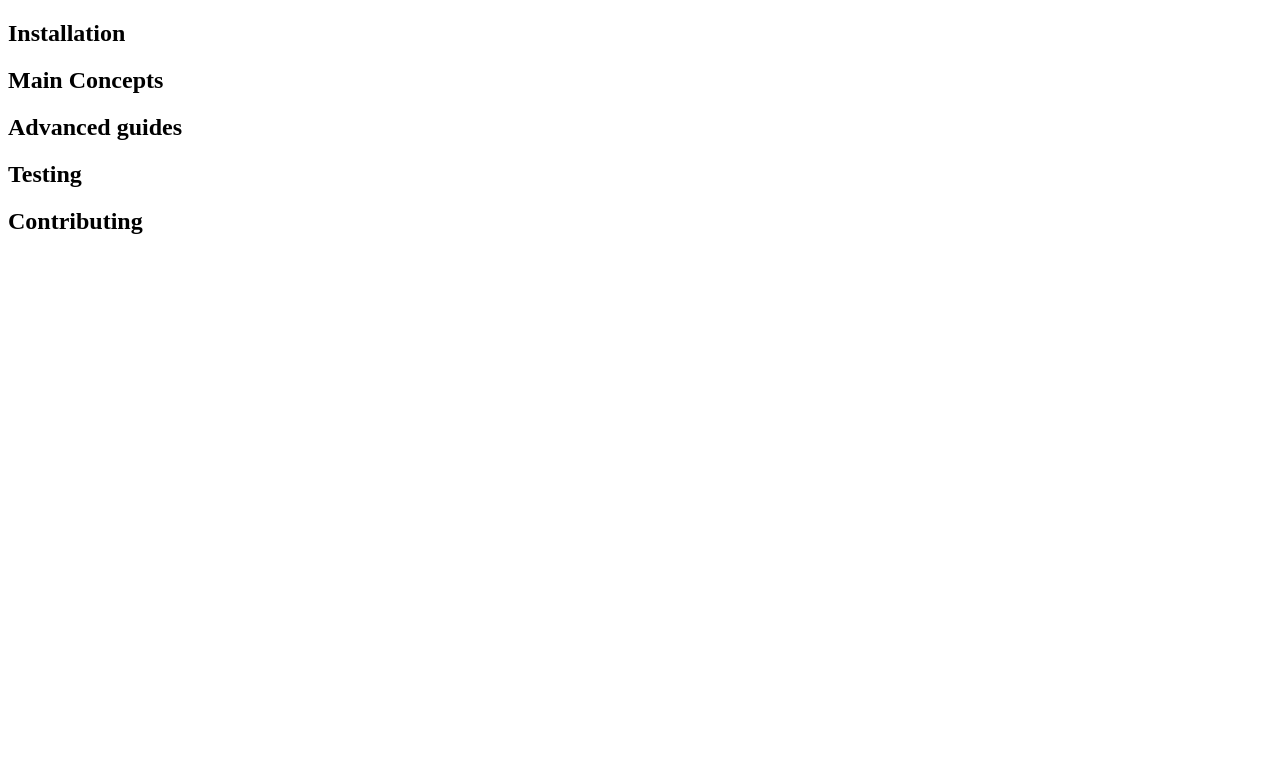
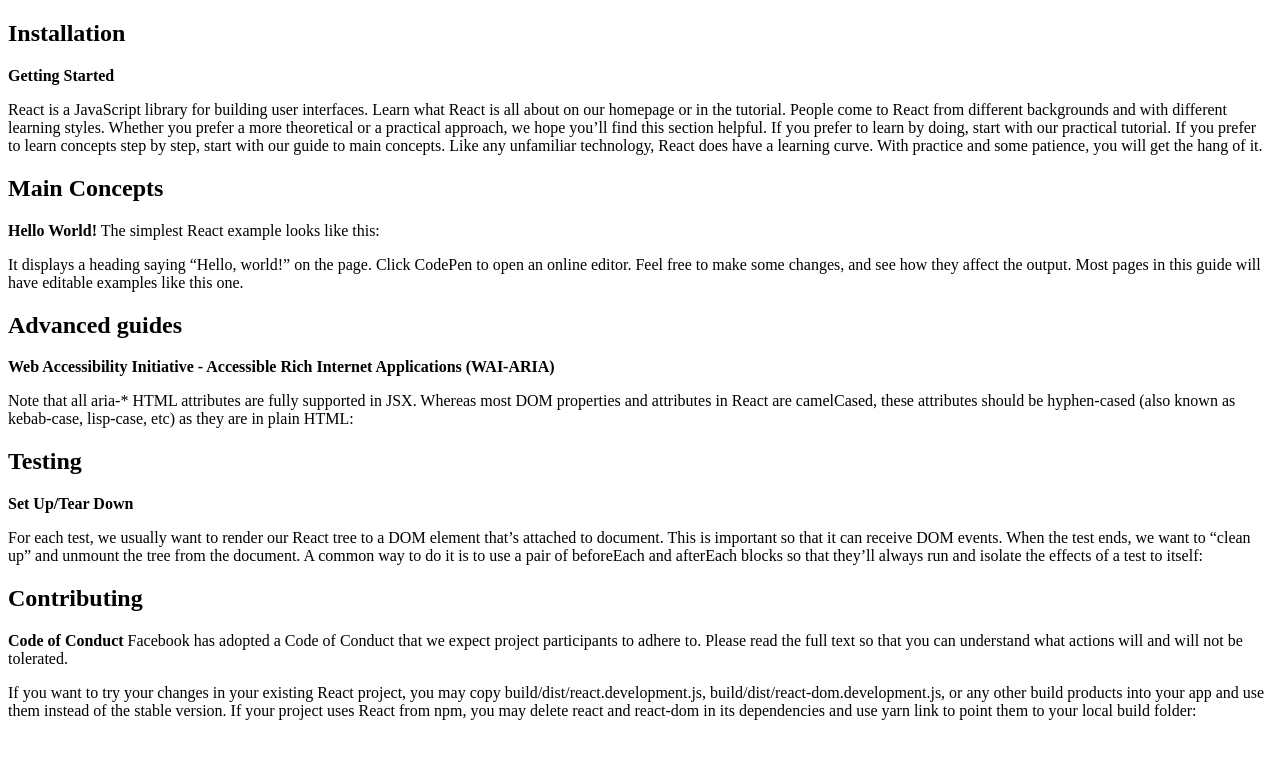
Before and after one commit to NamugumyaSandra/WIT_5_Andela, a plain HTML site: page index.html in a window 1280 px wide. Drawn offline with Linux system fonts and the light colour scheme.

Commit message:
Add section paragraphs.

```diff
--- a/index.html
+++ b/index.html
@@ -12,22 +12,48 @@
     <main id="main-doc">
         <section class="main-section" id="installation">
             <h1>Installation</h1>
+            <p><strong>Getting Started</strong></p>
+            <p>React is a JavaScript library for building user interfaces.
+                Learn what React is all about on our homepage or in the tutorial.
+                People come to React from different backgrounds and with different learning styles.
+                Whether you prefer a more theoretical or a practical approach, we hope you’ll find this section helpful.
+                If you prefer to learn by doing, start with our practical tutorial.
+                If you prefer to learn concepts step by step, start with our guide to main concepts.
+                Like any unfamiliar technology, React does have a learning curve. With practice and some patience, you will get the hang of it.
+            </p>
         </section>
 
         <section class="main-section" id="main_concepts">
             <h1>Main Concepts</h1>
+            <p><strong>Hello World!</strong> The simplest React example looks like this:</p>
+            <p>It displays a heading saying “Hello, world!” on the page.
+                Click CodePen to open an online editor. Feel free to make some changes, and see how they affect the output.
+                Most pages in this guide will have editable examples like this one.
+            </p>
         </section>
 
         <section class="main-section" id="advanced_guides">
             <h1>Advanced guides</h1>
+            <p><strong> Web Accessibility Initiative - Accessible Rich Internet Applications (WAI-ARIA)</strong></p>
+            <p>Note that all aria-* HTML attributes are fully supported in JSX. Whereas most DOM properties and attributes in React are camelCased, these attributes should be hyphen-cased (also known as kebab-case, lisp-case, etc) as they are in plain HTML:</p>
         </section>
 
         <section class="main-section" id="testing">
             <h1>Testing</h1>
-        </section>
+            <p><strong>Set Up/Tear Down</strong></p>
+            <p>For each test, we usually want to render our React tree to a DOM element that’s attached to document. This is important so that it can receive DOM events.
+                When the test ends, we want to “clean up” and unmount the tree from the document.
+                A common way to do it is to use a pair of beforeEach and afterEach blocks so that they’ll always run and isolate the effects of a test to itself:
+            </p>
+            </section>
 
         <section class="main-section" id="contributing">
             <h1>Contributing</h1>
+            <p><strong>Code of Conduct</strong> Facebook has adopted a Code of Conduct that we expect project participants to adhere to. Please read the full text so that you can understand what actions will and will not be tolerated.
+            </p>
+            <p>If you want to try your changes in your existing React project, you may copy build/dist/react.development.js, build/dist/react-dom.development.js, or any other build products into your app and use them instead of the stable version.
+                If your project uses React from npm, you may delete react and react-dom in its dependencies and use yarn link to point them to your local build folder:
+            </p>
         </section>
     </main>
 </body>
```
